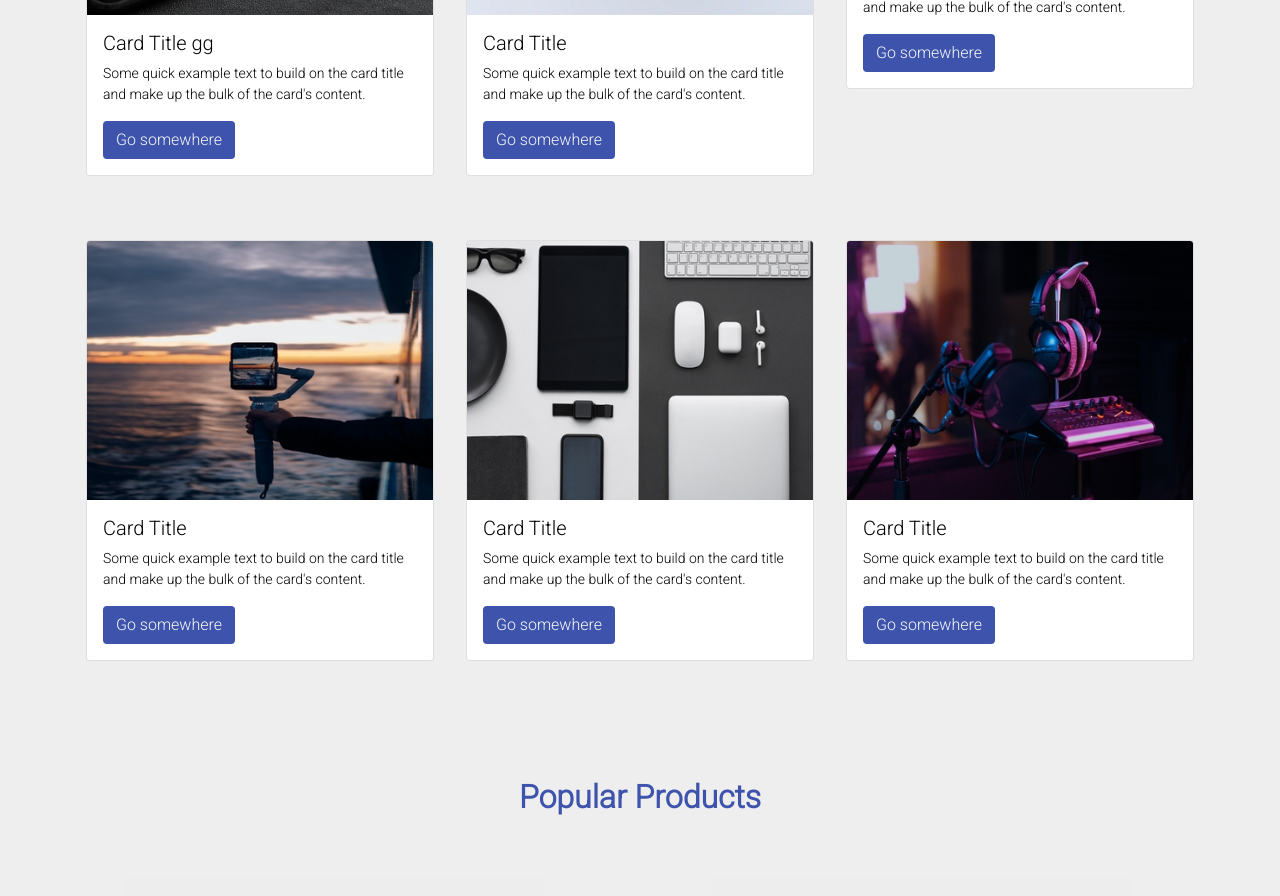
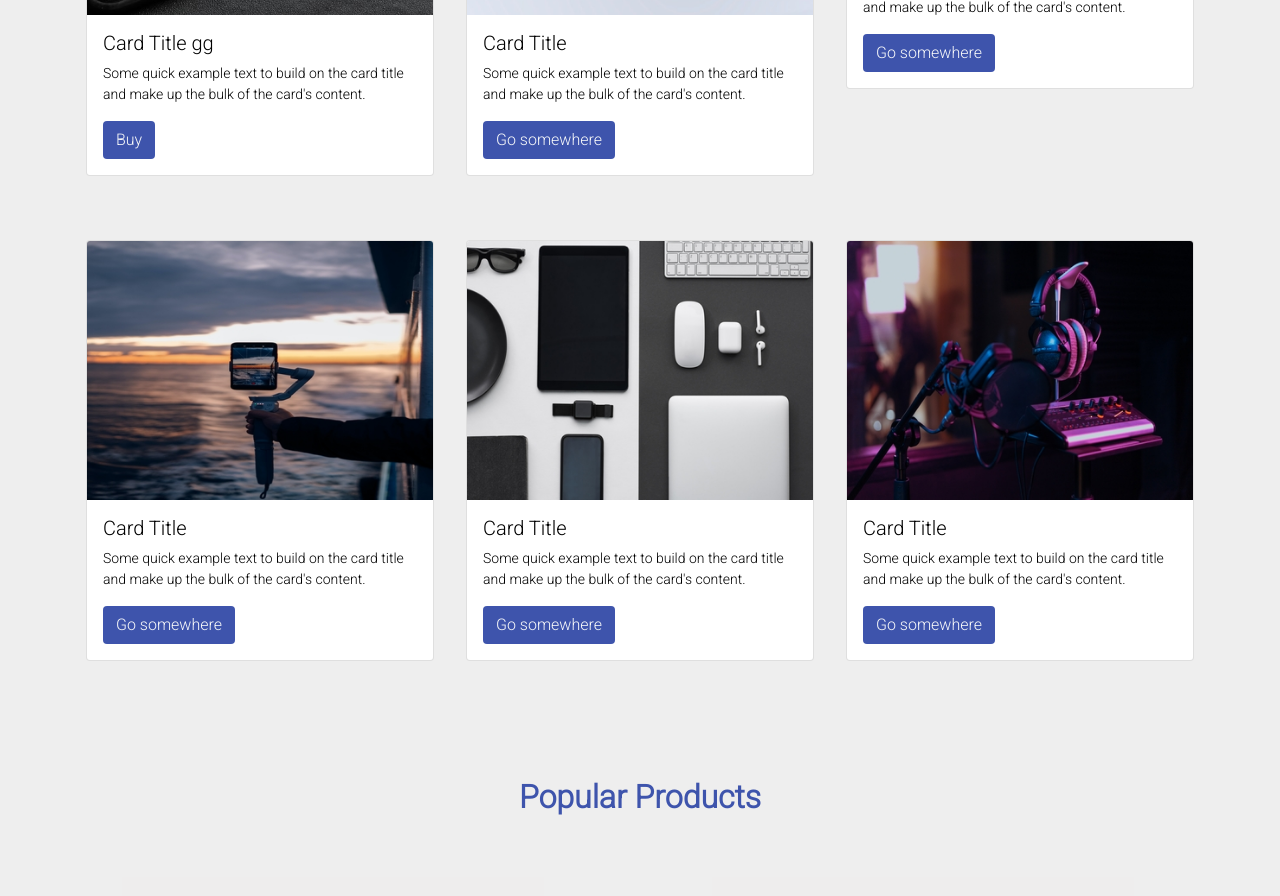
Before and after one commit to samueldobi/Ecommerce-react-app, a React (Create React App) app: page / in a window 1280 px wide. Shown: the part 840-1736 px from the top of the page. Built offline with nearby package versions, Linux system fonts and the light colour scheme.

Commit message:
changed  button component

```diff
--- a/src/components/Products.js
+++ b/src/components/Products.js
@@ -4,6 +4,7 @@ import Col  from "react-bootstrap/Col" ;
 import Button from 'react-bootstrap/Button';
 import Card from 'react-bootstrap/Card';
 import  gadgets from '../images/index.js'
+import Btn from "./utilities/Btn.js";
 
 
 const Products = () => {
@@ -21,7 +22,8 @@ const Products = () => {
                           Some quick example text to build on the card title and make up the
                           bulk of the card's content.
                         </Card.Text>
-                        <Button variant="" className="buy-btn text-light">Go somewhere</Button>
+                        <Btn className="buy-btn text-light "/>
+
                       </Card.Body>
                   </Card>
                 </Col>
--- /dev/null
+++ b/src/components/utilities/Btn.js
@@ -0,0 +1,12 @@
+import React from 'react';
+import Button from 'react-bootstrap/Button';
+
+const Btn = () => {
+  return (
+    <div>
+       <Button variant="" className="buy-btn text-light">Buy </Button>
+    </div>
+  )
+}
+
+export default Btn
```
